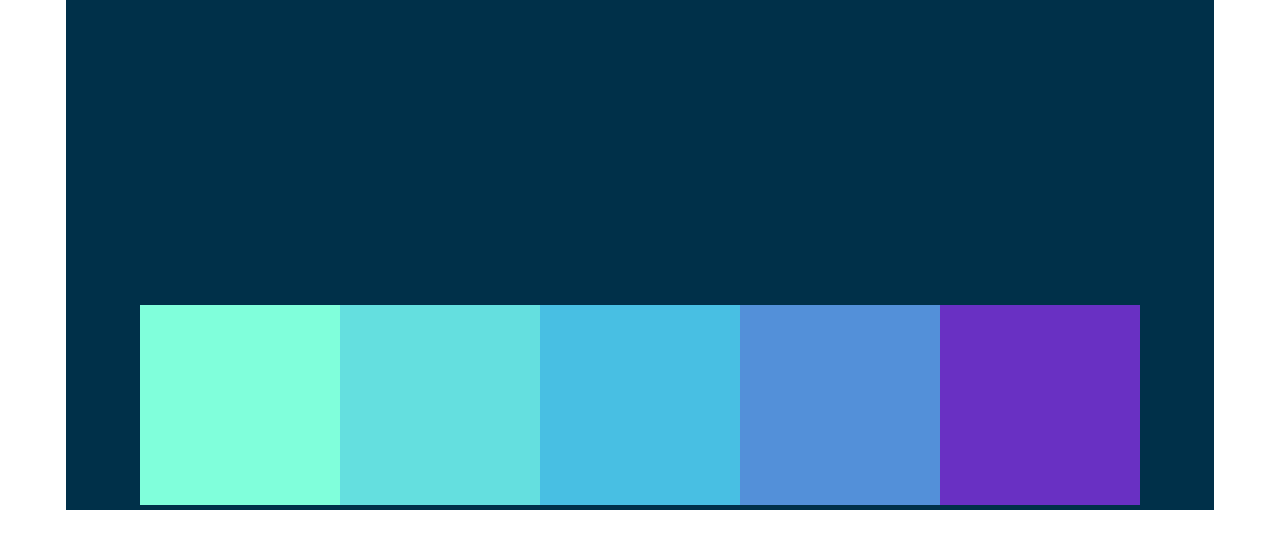
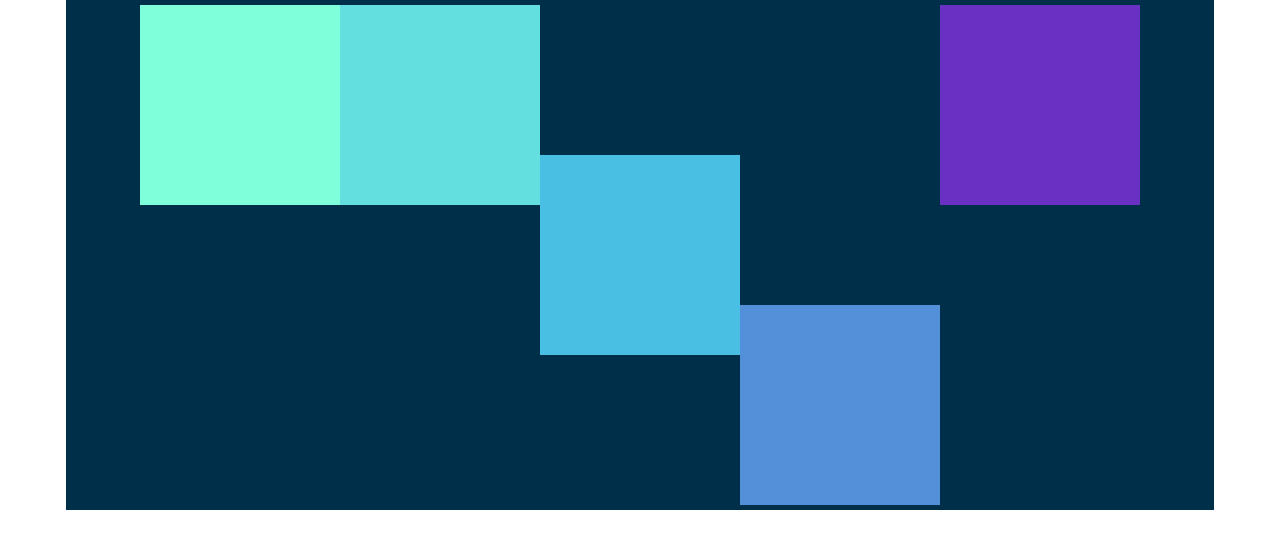
Before and after one commit to BenWilliams89/Responsiveness, a plain HTML site: page index.html in a window 1280 px wide. Shown: the part 86-634 px from the top of the page. Drawn offline with nearby package versions, Linux system fonts and the light colour scheme.

Commit message:
Add align items and align content

```diff
--- a/assets/css/app.css
+++ b/assets/css/app.css
@@ -13,8 +13,8 @@ h1 {
     display: flex; /* This turns the divs into a row within the container */
     flex-direction: row;
     justify-content: center;
-    align-items: flex-end;
-
+    align-items: flex-start;
+    flex-wrap: wrap;
 }
 
 #container div {
@@ -22,3 +22,11 @@ h1 {
     height: 200px;
     text-align: center;
 }
+
+div:nth-last-of-type(2){
+    align-self: flex-end;
+}
+
+div:nth-last-of-type(3){
+    align-self: center;
+}
```
Also changed, not shown: notes.txt.
